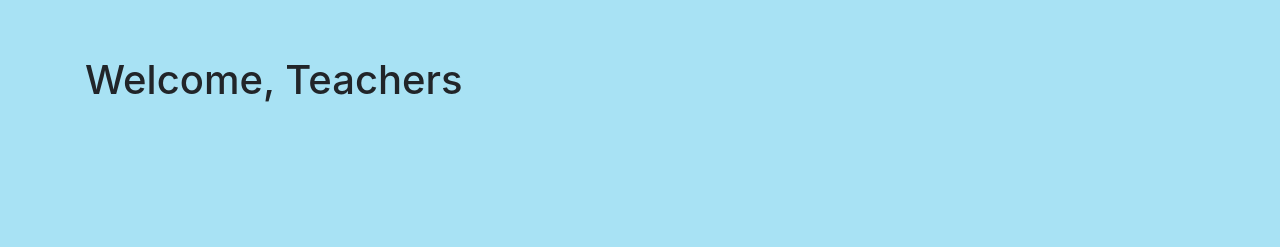
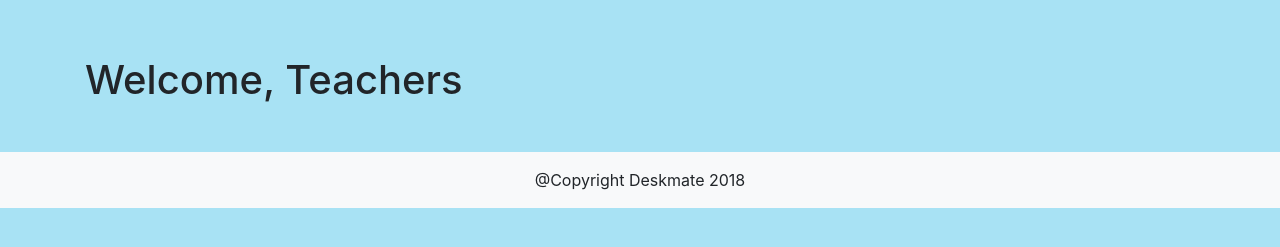
Before and after one commit to c0j0s/Deskmate, a plain HTML site: page FirebaseTeachersPortal/index.html in a window 1280 px wide. Shown: the part 335-582 px from the top of the page. Drawn offline with Linux system fonts and the light colour scheme; no server answers.

Commit message:
add footer

```diff
--- a/FirebaseTeachersPortal/index.html
+++ b/FirebaseTeachersPortal/index.html
@@ -48,7 +48,6 @@
 
 	</div>
 	<div class="container">
-
   <!-- Modal -->
   <div class="modal fade" id="myModal" role="dialog">
     <div class="modal-dialog">
@@ -73,6 +72,11 @@
 </div>
 	</div>
 
+	<footer class="container-fluid bg-light mt-5">
+		<div class="container text-center p-3">
+				@Copyright Deskmate 2018
+		</div>
+	</footer>
     <script>
 
         //The Firebase SDK is initialized and available here!
```
Also changed, not shown: FirebaseTeachersPortal/message.html (+5 -0 lines).
